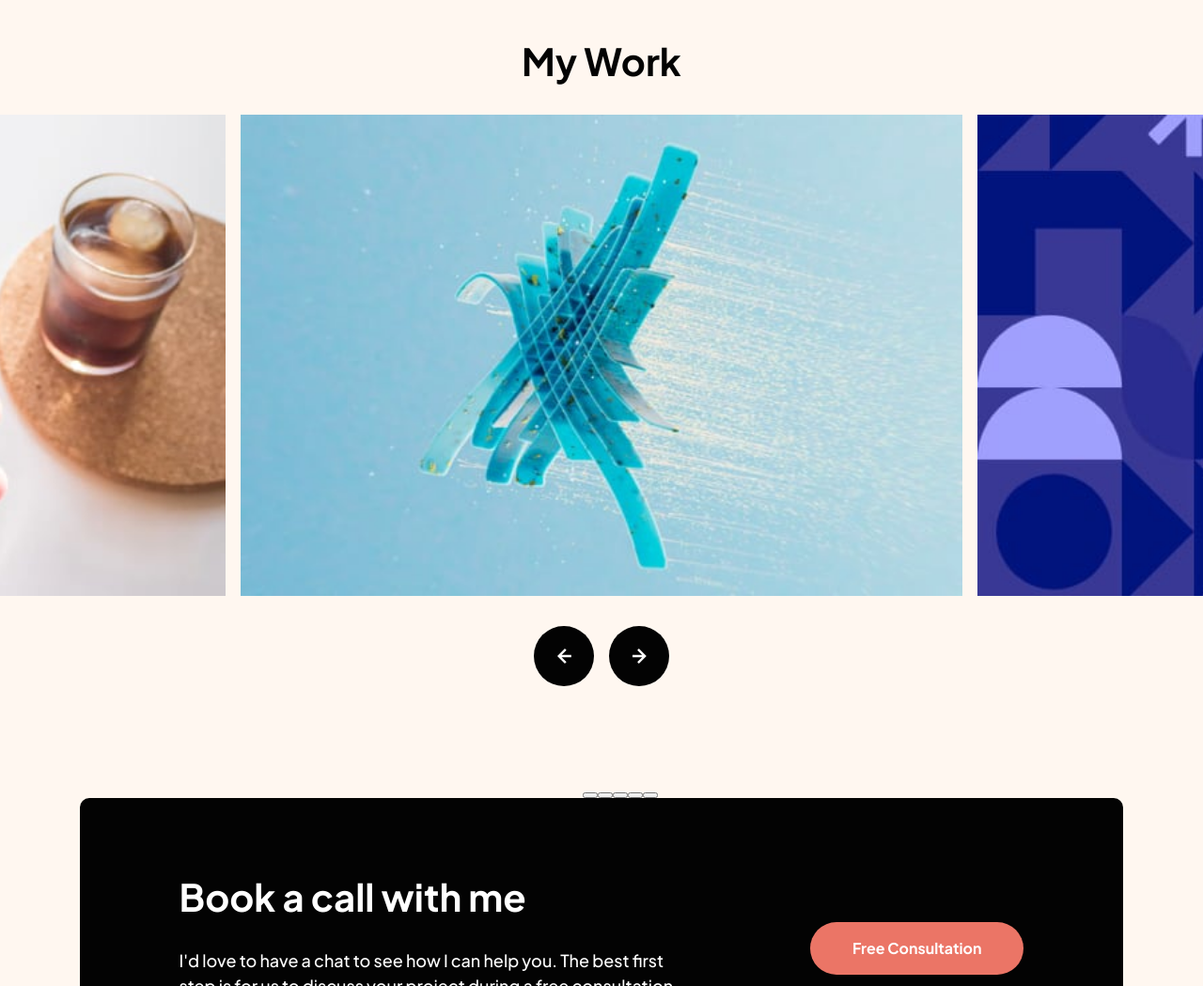
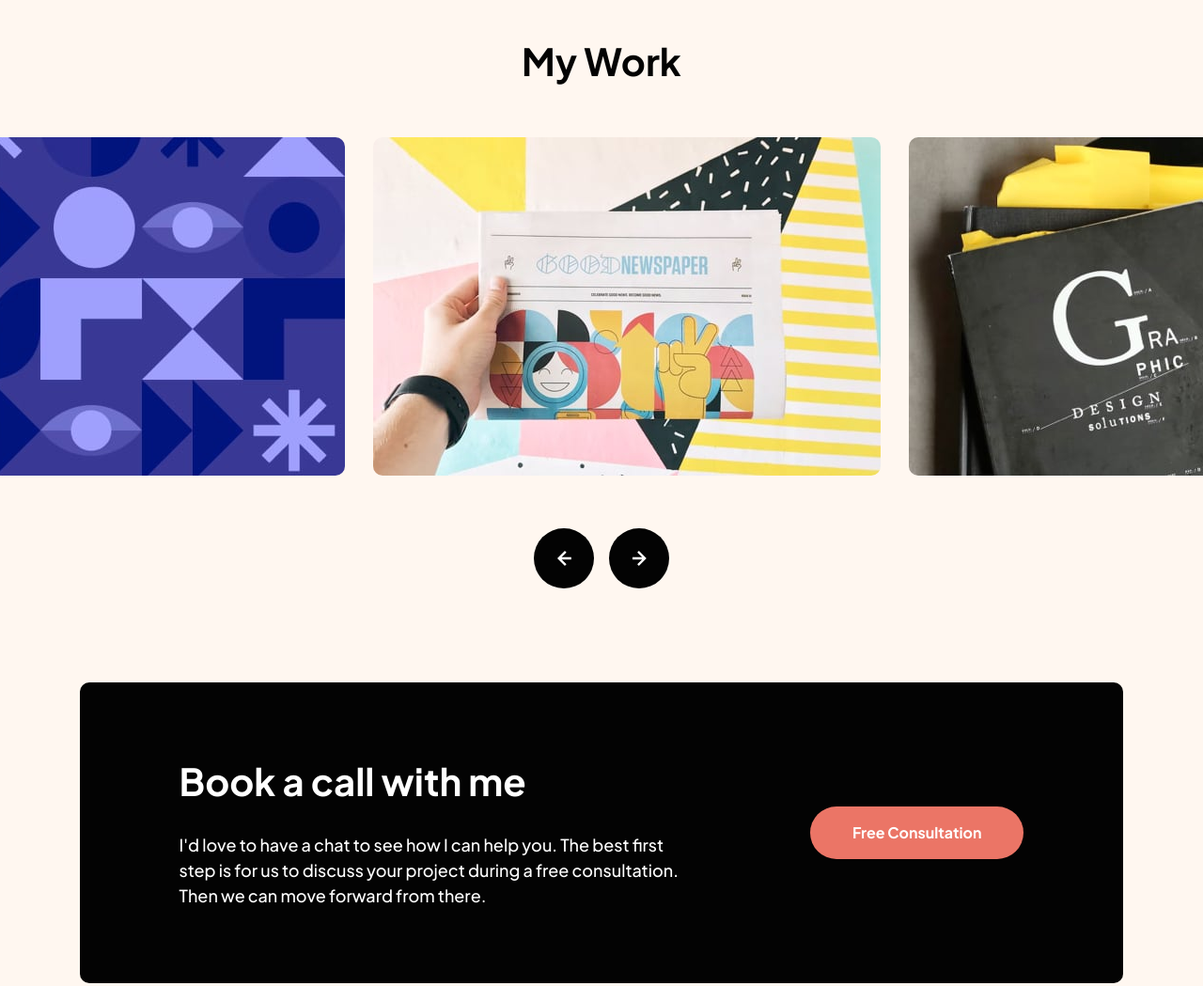
Before and after one commit to MattPahuta/single-page-design-portfolio, a plain HTML site: page index.html in a window 1280 px wide. Shown: the part 1420-2469 px from the top of the page at 94% size. Drawn offline with nearby package versions, Linux system fonts and the light colour scheme.

Commit message:
Add/update splide slider, work section styles

```diff
--- a/css/styles.css
+++ b/css/styles.css
@@ -208,6 +208,7 @@ a.button {
   font-size: var(--fs-350);
   font-weight: var(--fw-700);
   line-height: 2;
+  transition: 200ms all ease-in-out;
 }
 
 a.btn-primary {
@@ -229,18 +230,32 @@ a.btn-alt:focus {
 }
 
 /* revisit arrow button styles during carousel implementation */
-a.arrow-btn {
-  position: relative;
-  display: flex;
+
+.arrow-btn {
+  border: none;
+  background-color: transparent;
+  font-family: inherit;
+  padding: 0;
+  cursor: pointer;
+
+  display: inline-flex;
   align-items: center;
   justify-content: center;
+
   height: 64px;
   width: 64px;
   border-radius: 50%;
   background-color: var(--clr-black);
+  transition: 200ms all ease-in-out;
 }
 
-a.arrow-btn:hover {
+@media screen and (-ms-high-contrast: active) {
+  .arrow-btn {
+    border: 2px solid currentcolor;
+  }
+}
+
+.arrow-btn:hover {
   background-color: var(--clr-galactic-blue);
 }
 
@@ -252,8 +267,6 @@ a.arrow-btn:hover {
 }
 
 /* General Styles */
-
-
 
 h1, h2, h3 {
   color: var(--clr-black);
@@ -270,7 +283,6 @@ h1, h2, h3 {
   }
 }
 
-/* Typography */
 h1 {
   font-size: var(--fs-700);
 }
@@ -311,7 +323,6 @@ h2 {
   max-width: 82%;
 }
 
-
 .services,
 .about {
   margin-bottom: 6.25rem;
@@ -332,7 +343,6 @@ h2 {
   .intro h1 {
     margin-bottom: 1.7rem;
   }
-
 
   .services,
   .about {
@@ -362,8 +372,6 @@ h2 {
   grid-template-columns: repeat(2, 1fr);
   gap: 1.5rem;
 }
-
-
 
 .service-block {
   display: flex;
@@ -497,30 +505,42 @@ h2 {
   margin-bottom: 2rem;
 }
 
-
-.arrow-container {
+/* .arrow-container {
   margin: 0 auto;
   display: flex;
-
-}
+} */
 
 .arrow-buttons {
-  margin: 2rem 0 100px;
+  margin: 2rem 0 6.25rem;
   justify-content: center;
   gap: 1rem
 }
 
 .splide__slide {
-  /* margin-right: 1rem; */
-
+  width: 270px;
+  height: 180px;
 }
 
 .splide__slide img {
   width: 100%;
   height: auto;
-
+  border-radius: 10px;
 }
 
+@media (min-width: 40em) {
+  .splide__slide {
+    width: 540px;
+    height: 360px;
+  }
+
+  .work h2 {
+    margin-bottom: 3.5rem;
+  }
+
+  .arrow-buttons {
+    margin-top: 3.5rem;
+  }
+}
 
 
 /* Contact Section */
@@ -539,7 +559,6 @@ h2 {
 .contact-text {
   gap: 1.5rem;
 }
-
 
 
 /* Footer */
--- a/index.html
+++ b/index.html
@@ -9,13 +9,11 @@
   <link href="https://fonts.googleapis.com/css2?family=Plus+Jakarta+Sans:wght@500;700&display=swap" rel="stylesheet">
   <!-- slider -->
   <link rel="stylesheet" href="https://cdnjs.cloudflare.com/ajax/libs/splidejs/4.1.4/css/splide-core.min.css" integrity="sha512-cSogJ0h5p3lhb//GYQRKsQAiwRku2tKOw/Rgvba47vg0+iOFrQ94iQbmAvRPF5+qkF8+gT7XBct233jFg1cBaQ==" crossorigin="anonymous" referrerpolicy="no-referrer" />
-
-
   <link rel="stylesheet" href="./css/styles.css">
   <title>Frontend Mentor | Single-page design portfolio</title>
 </head>
 <body>
-  <!-- begin page wrapper -->
+
   <div class="container">
 
   <header class="header">
@@ -68,13 +66,12 @@
           <a href="#" class="button btn-alt">Free Consultation</a>
         </div>
       </section>
-  <!-- end page wrapper -->
+
   </div>
 
     <!-- slider section -->
     <section class="work">
       <h2>My Work</h2>
-
       <div id="image-carousel" class="splide" aria-label="Beautiful Images">
         <div class="splide__track">
           <ul class="splide__list">
@@ -95,46 +92,16 @@
             </li>
           </ul>
         </div>
-
-        <div class="splide__arrow splide__arrows ltr arrow-buttons flex">
-          <a href="#" class="splide__arrow splide__arrow-prev arrow-btn arrow-left arrow-btn-prev">
+        <div class="splide__arrows arrow-buttons flex">
+          <button class="splide__arrow splide__arrow--prev arrow-btn">
             <svg width="15" height="16" xmlns="http://www.w3.org/2000/svg"><path fill="#FFF" d="M8 0 0 8l8 8 1.687-1.687-5.121-5.12h10.241V6.807H4.566l5.121-5.12z"/></svg>
-          </a>
-          <a href="#" class="splide__arrow splide__arrow-next arrow-btn arrow-right arrow-btn-next">
+          </button>
+          <button class="splide__arrow splide__arrow--next arrow-btn">
             <svg width="15" height="16" xmlns="http://www.w3.org/2000/svg"><path fill="#FFF" d="m6.808 16 8-8-8-8-1.687 1.687 5.121 5.12H.001v2.386h10.241l-5.121 5.12z"/></svg>
-          </a>
+          </button>
         </div>
-
       </div>
-
-      <!-- <ul class="slider">
-        <li>
-          <img src="./assets/image-slide-1.jpg" alt="" class="work-slide">
-        </li>
-        <li>
-          <img src="./assets/image-slide-2.jpg" alt="" class="work-slide">
-        </li>
-        <li>
-          <img src="./assets/image-slide-3.jpg" alt="" class="work-slide">
-        </li>
-        <li>
-          <img src="./assets/image-slide-4.jpg" alt="" class="work-slide">
-        </li>
-      </ul> -->
-
-
-
-      <!-- <div class="arrow-buttons flex">
-        <a href="#" class="arrow-btn arrow-left arrow-btn-prev">
-          <svg width="15" height="16" xmlns="http://www.w3.org/2000/svg"><path fill="#FFF" d="M8 0 0 8l8 8 1.687-1.687-5.121-5.12h10.241V6.807H4.566l5.121-5.12z"/></svg>
-        </a>
-        <a href="#" class="arrow-btn arrow-right arrow-btn-next">
-          <svg width="15" height="16" xmlns="http://www.w3.org/2000/svg"><path fill="#FFF" d="m6.808 16 8-8-8-8-1.687 1.687 5.121 5.12H.001v2.386h10.241l-5.121 5.12z"/></svg>
-        </a>
-      </div> -->
-
     </section>
-
 
     <section id="contact" class="contact">
       <div class="container">
@@ -157,10 +124,6 @@
 
   </footer>
   <script src="https://cdnjs.cloudflare.com/ajax/libs/splidejs/4.1.4/js/splide.min.js" integrity="sha512-4TcjHXQMLM7Y6eqfiasrsnRCc8D/unDeY1UGKGgfwyLUCTsHYMxF7/UHayjItKQKIoP6TTQ6AMamb9w2GMAvNg==" crossorigin="anonymous" referrerpolicy="no-referrer"></script>
-
-
-
-  <!-- <script src="app.js"></script> -->
   <script src="./js/app.js"></script>
 </body>
 </html>
--- a/js/app.js
+++ b/js/app.js
@@ -1,28 +1,22 @@
-
-console.log('script connected')
-
-// new Splide( '.splide' ).mount();
-
-// document.addEventListener( 'DOMContentLoaded', function () {
-//   new Splide( '#image-carousel', {
-// 		cover      : true,
-//     type       : 'loop',
-//     padding    : '20%',
-//     arrows     : false,
-// 		heightRatio: 0.5,
-//   } ).mount();
-// } );
-
-// new Splide( '.splide', {
-//   type   : 'loop',
-//   padding: '20%',
-// } );
+// Splide slider
+// https://splidejs.com/
 
 document.addEventListener( 'DOMContentLoaded', function () {
   new Splide( '#image-carousel', {
     type   : 'loop',
-    padding: '20%',
-    gap: '1rem',
-    arrows: false,
+    padding: '31%',
+    gap: '1.875rem',
+    arrows: true,
+    pagination: false,
+    autoWidth: true,
+    start: 2,
+    breakpoints: {
+      1150: {
+        padding: '15%',
+      },
+      640: {
+        gap: '1rem',
+      },
+    },
   } ).mount();
 } );
```
